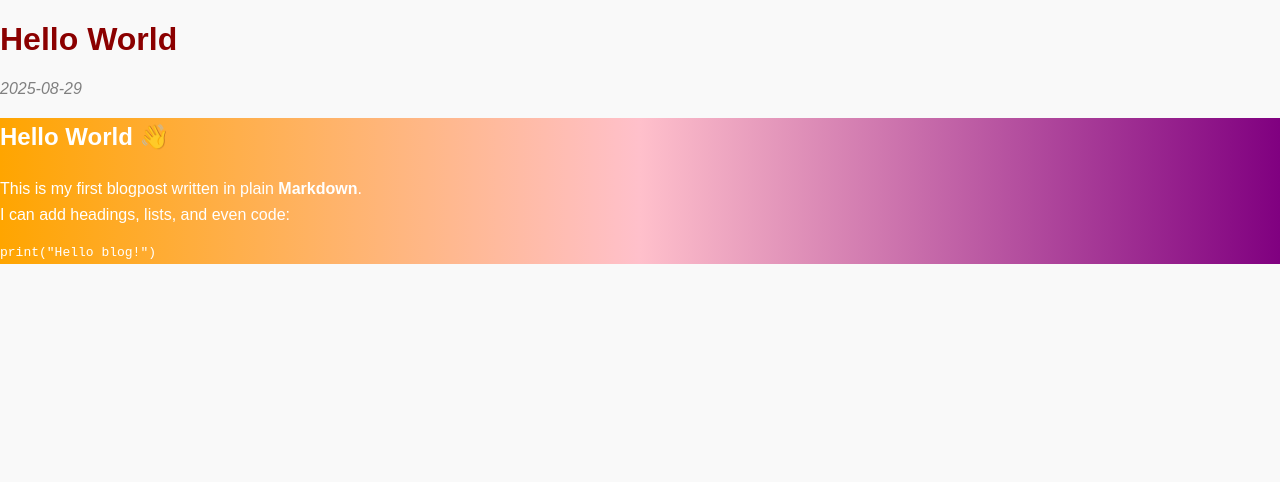
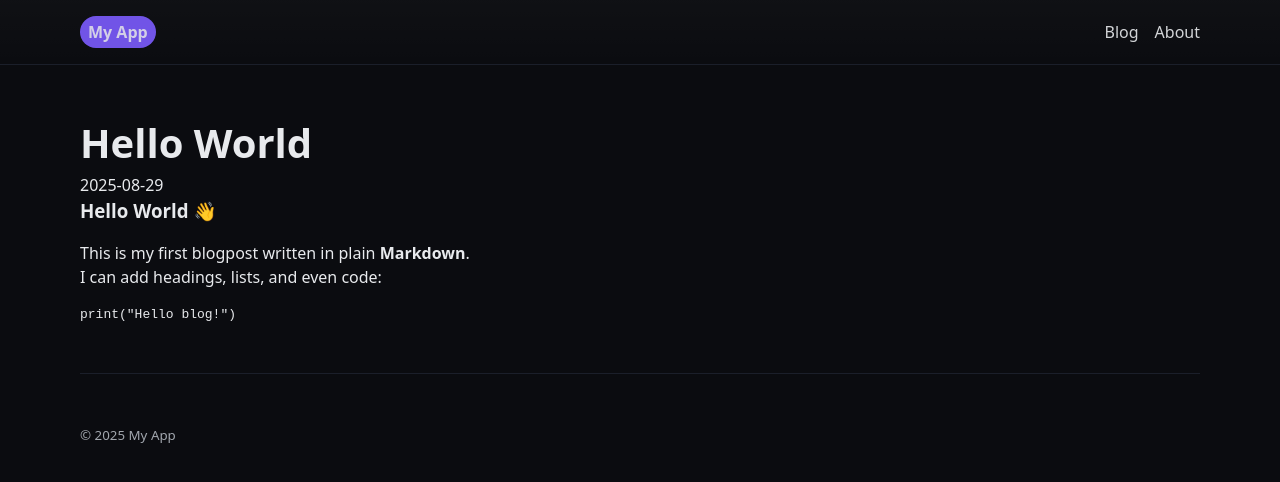
Before and after one commit to LazyDart/lazydart.github.io, a Next.js app: page /blog/hello-world in a window 1280 px wide. Shown: the top 482 px of the page. Built offline with nearby package versions, Linux system fonts and the light colour scheme.

Commit message:
feat: another more draft styling

```diff
--- a/app/blog/[slug]/page.module.css
+++ b/app/blog/[slug]/page.module.css
@@ -1,18 +1,4 @@
-.title {
-  font-size: 2rem;
-  color: darkred;
-}
-
-.date {
-  font-style: italic;
-  color: gray;
-}
-
-.article {
-  line-height: 1.6;
-}
-
-.psychedelic {
-  background: linear-gradient(90deg, orange, pink, purple);
-  color: white;
-}
+/* app/blog/[slug]/page.module.css */
+.article { --stack-gap: 1rem; }
+.title { font-size: clamp(1.75rem, 2.5vw + 1rem, 2.5rem); }
+.meta { color: var(--muted); }
--- a/app/blog/[slug]/page.tsx
+++ b/app/blog/[slug]/page.tsx
@@ -1,6 +1,10 @@
+// app/blog/[slug]/page.tsx
 import { getPostBySlug, getAllPosts } from "@/lib/posts";
 import { MDXRemote } from "next-mdx-remote/rsc";
-import styles from "./page.module.css"
+import { Container } from "@/app/components/Container";
+import { Section } from "@/app/components/Section";
+import styles from "./page.module.css";
+
 
 export async function generateStaticParams() {
     const posts = getAllPosts();
@@ -12,13 +16,15 @@ export default async function BlogPost({ params }: {params: any }) {
     const post = getPostBySlug(slug);
 
     return (
-    <main>
-      <h1 className={styles.title}>{post.meta.title}</h1>
-      <p className={styles.date}>{post.meta.date}</p>
-      <article className={`${styles.article} ${post.meta.theme === "psychedelic" ? styles.psychedelic : ""}`}>
-        {/* Render markdown/MDX content as React components */}
-        <MDXRemote source={post.content} />
-      </article>
-    </main>
+    <Section>
+      <Container>
+        <h1 className={styles.title}>{post.meta.title}</h1>
+        <p className={styles.date}>{post.meta.date}</p>
+        <article className={`stack ${styles.article}`}>
+            {/* Render markdown/MDX content as React components */}
+            <MDXRemote source={post.content} />
+        </article>
+      </Container>
+    </Section>
   );
 }
--- /dev/null
+++ b/app/components/Container.tsx
@@ -0,0 +1,6 @@
+// components/Container.tsx
+import { PropsWithChildren } from "react";
+
+export function Container({ children, className = "" }: PropsWithChildren<{ className?: string }>) {
+  return <div className={`container ${className}`}>{children}</div>;
+}
--- /dev/null
+++ b/app/components/Footer.tsx
@@ -0,0 +1,14 @@
+// components/Footer.tsx
+import { Container } from "./Container";
+
+export function Footer() {
+  return (
+    <footer>
+      <Container>
+        <div className="section" style={{ borderTop: "1px solid #1b1f2a" }}>
+          <small style={{ color: "var(--muted)" }}>© {new Date().getFullYear()} My App</small>
+        </div>
+      </Container>
+    </footer>
+  );
+}
--- /dev/null
+++ b/app/components/Header.tsx
@@ -0,0 +1,19 @@
+// components/Header.tsx
+import Link from "next/link";
+import { Container } from "./Container";
+
+export function Header() {
+  return (
+    <header className="site-nav">
+      <Container>
+        <nav style={{ display: "flex", alignItems: "center", gap: "1rem", height: 64 }}>
+          <Link href="/" className="brand">My&nbsp;App</Link>
+          <div style={{ marginLeft: "auto", display: "flex", gap: "1rem" }}>
+            <Link href="/blog">Blog</Link>
+            <Link href="/about">About</Link>
+          </div>
+        </nav>
+      </Container>
+    </header>
+  );
+}
--- /dev/null
+++ b/app/components/Section.tsx
@@ -0,0 +1,6 @@
+// components/Section.tsx
+import { PropsWithChildren } from "react";
+
+export function Section({ children, className = "" }: PropsWithChildren<{ className?: string }>) {
+  return <section className={`section ${className}`}>{children}</section>;
+}
--- a/app/globals.css
+++ b/app/globals.css
@@ -1,18 +1,77 @@
-/* This is like a base stylesheet in Django */
+/* app/globals.css */
 
-html, body {
-  margin: 0;              /* remove default browser spacing */
-  padding: 0;
-  font-family: sans-serif; /* default font */
-  background: #f9f9f9;    /* site-wide background */
-  color: #333;            /* default text color */
+/* 1) Modern CSS reset (lightweight) */
+*,
+*::before,
+*::after { box-sizing: border-box; }
+* { margin: 0; }
+html, body { height: 100%; }
+body { line-height: 1.5; -webkit-font-smoothing: antialiased; text-rendering: optimizeLegibility; }
+img, picture, video, canvas, svg { display: block; max-width: 100%; }
+input, button, textarea, select { font: inherit; }
+p, h1, h2, h3, h4, h5, h6 { overflow-wrap: anywhere; }
+
+/* 2) Design tokens */
+:root {
+  --maxw: 72rem;            /* ~1152px content width */
+  --gutter: 1rem;           /* side padding on mobile */
+  --gutter-lg: 2rem;        /* side padding ≥768px */
+  --radius: 12px;
+
+  --bg: #0b0c10;
+  --panel: #111317;
+  --text: #e8eaed;
+  --muted: #a1a6ad;
+  --brand: #7c5cff;
+  --brand-ink: #e9e4ff;
 }
 
-a {
-  color: blue;
-  text-decoration: none;
+/* 3) Base theming */
+html.theme, body {
+  background: var(--bg);
+  color: var(--text);
+  font-family: ui-sans-serif, system-ui, -apple-system, Segoe UI, Roboto, "Helvetica Neue", Arial, "Apple Color Emoji", "Segoe UI Emoji";
 }
 
-a:hover {
-  text-decoration: underline;
+/* 4) Container: centers content, adds left-right margin/padding */
+.container {
+  width: 100%;
+  max-width: calc(var(--maxw) + var(--gutter)*2);
+  margin-inline: auto;
+  padding-inline: var(--gutter);
 }
+@media (min-width: 768px) {
+  .container { padding-inline: var(--gutter-lg); }
+}
+
+/* 5) Section: vertical spacing between blocks */
+.section { padding-block: 2rem; }
+@media (min-width: 768px) { .section { padding-block: 3rem; } }
+
+/* 6) Simple card + nav styles (nice to have) */
+.card {
+  background: var(--panel);
+  border: 1px solid #1b1f2a;
+  border-radius: var(--radius);
+  padding: 1rem;
+}
+.site-nav {
+  border-bottom: 1px solid #1b1f2a;
+  background: linear-gradient(180deg, rgba(255,255,255,0.02), rgba(255,255,255,0));
+}
+.site-nav a {
+  color: var(--text);
+  text-decoration: none;
+  opacity: 0.9;
+}
+.site-nav a:hover { opacity: 1; }
+.site-nav .brand {
+  color: var(--brand-ink);
+  background: var(--brand);
+  padding: .25rem .5rem;
+  border-radius: 999px;
+  font-weight: 600;
+}
+
+/* 7) Utility: vertical stack with gap */
+.stack > * + * { margin-top: var(--stack-gap, 1rem); }
--- a/app/layout.tsx
+++ b/app/layout.tsx
@@ -1,19 +1,24 @@
-import type { Metadata } from 'next';
-import './globals.css';
+// app/layout.tsx
+import type { Metadata } from "next";
+import "./globals.css";
+import { Header } from "@/app/components/Header";
+import { Footer } from "@/app/components/Footer";
 
 export const metadata: Metadata = {
-  title: 'Next.js on GitHub Pages',
-  description: 'Deploy your static Next.js site to GitHub Pages.',
+  title: "My App",
+  description: "A tidy Next.js starter layout",
 };
 
-export default function RootLayout({
-  children,
-}: Readonly<{
-  children: React.ReactNode;
-}>) {
+export default function RootLayout({ children }: { children: React.ReactNode }) {
   return (
-    <html lang="en">
-      <body>{children}</body>
+    <html lang="en" className="theme">
+      <body>
+        <Header />
+        <main>
+          {children}
+        </main>
+        <Footer />
+      </body>
     </html>
   );
 }
```
Also changed, not shown: app/blog/page.tsx (+13 -12 lines), app/page.tsx (+15 -13 lines).
